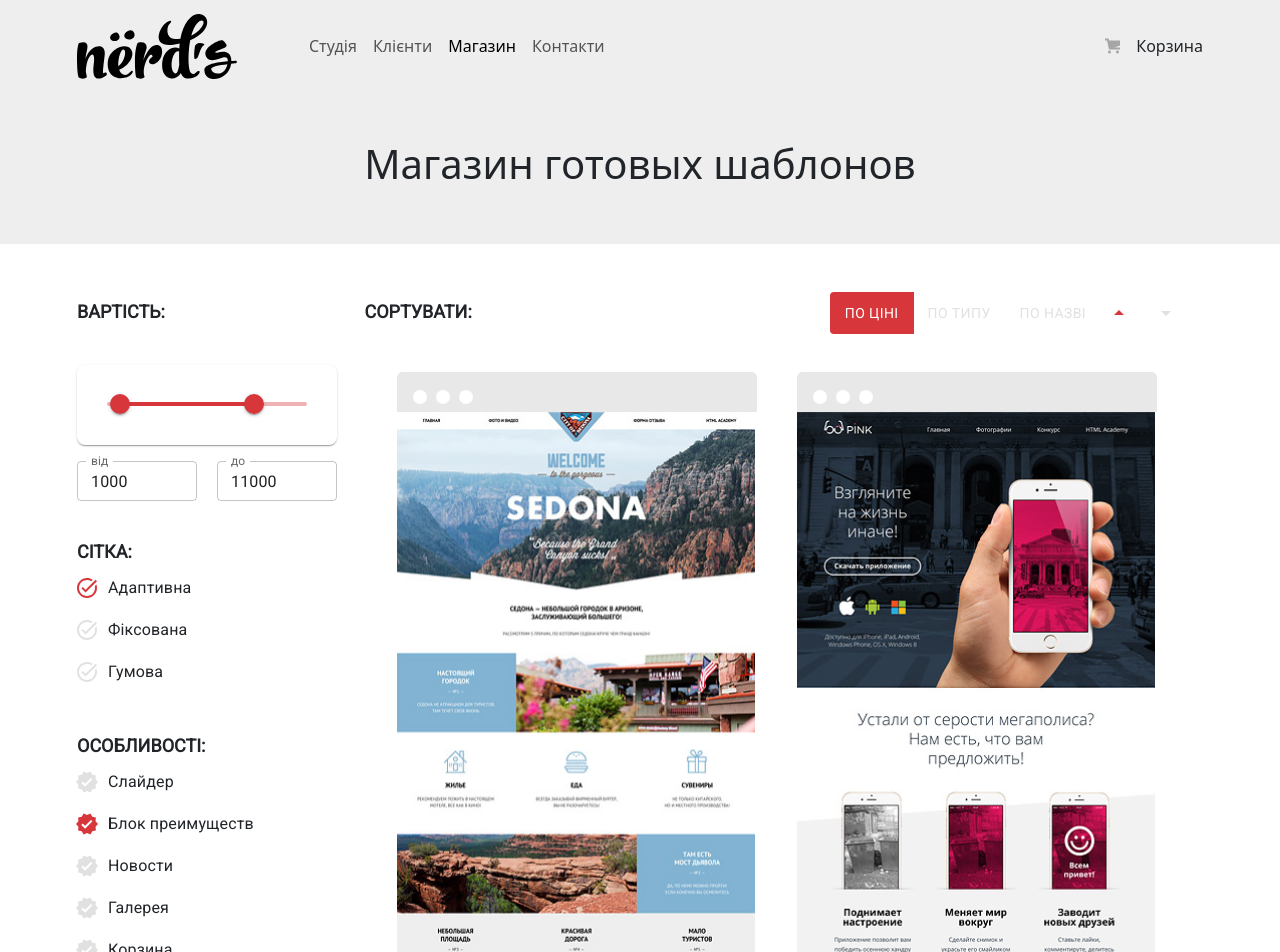
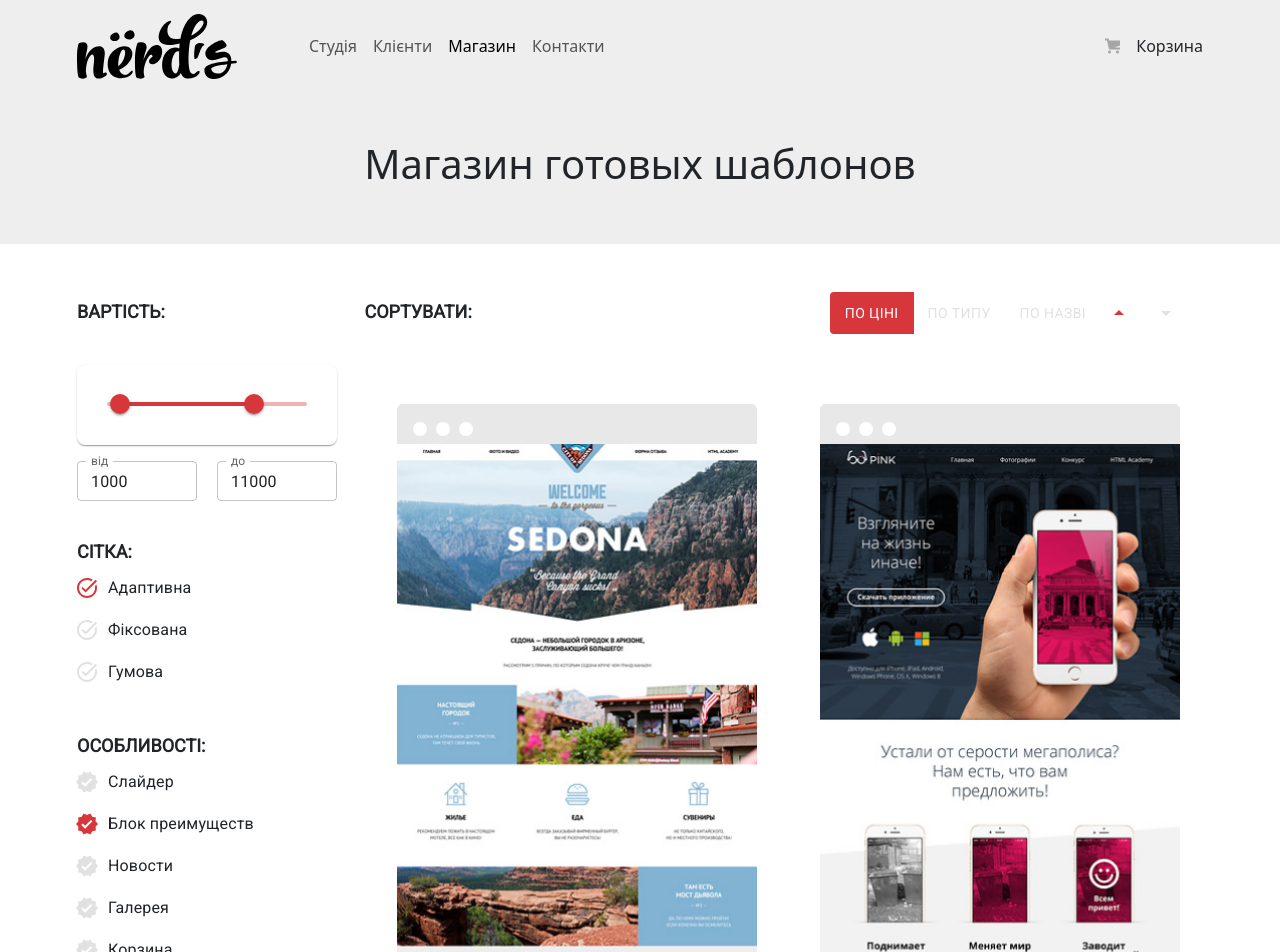
Before and after one commit to xSemuel/project-nerds, a React (Create React App) app: page /store in a window 1280 px wide. Shown: the top 952 px of the page. Built offline with nearby package versions, Linux system fonts and the light colour scheme.

Commit message:
feat: added css to CatalogCards component

```diff
--- a/public/css/style.css
+++ b/public/css/style.css
@@ -230,3 +230,99 @@ input[type="number"]:focus {
     appearance: none;
     -moz-appearance: textfield;
 }
+
+
+.catalog__list {
+  display: grid;
+  grid-template-columns: repeat(2, 1fr);
+  column-gap: 40px;
+  row-gap: 30px;
+  /* .list-reset(); */
+
+  margin-top: 32px;
+  margin-bottom: 58px;
+}
+
+.card-product {
+  position: relative;
+  box-sizing: border-box;
+  width: 360px;
+  height: 618px;
+  border-top: 40px solid fade(#444444, 12%);
+  border-radius: 5px;
+  transition: 0.6s ease-in-out;
+}
+
+.card-product:hover {
+  border-top-color:#444444;
+  box-shadow: 0 6px 15px 0 fade(#000000, 25%);
+}
+
+.card-product::before {
+  content: "";
+  position: absolute;
+  left: 16px;
+  top: -27px;
+  width: 14px;
+  height: 14px;
+  border-radius: 50%;
+  background-color: #ffffff;
+  box-shadow: 23px 0 0 #ffffff, 46px 0 0 #ffffff;
+}
+
+.card-product__image {
+  display: block;
+  width: 100%;
+  height: 578px;
+  object-fit: cover;
+}
+
+.card-product__description {
+  position: absolute;
+  left: 0;
+  right: 0;
+  bottom: 0;
+  padding: 8px 60px 42px;
+  text-align: center;
+  background-color: #eeeeee;
+  opacity: 0;
+  transition: opacity 0.6s ease-in-out;
+
+  .card-product:hover & {
+    opacity: 1;
+  }
+
+  .card-product:focus-within & {
+    opacity: 1;
+  }
+}
+
+.card-product__title {
+  margin-top: 16px;
+  margin-bottom: 16px;
+  font-size: 18px;
+  font-weight: 700;
+  line-height: 30px;
+  color: #000000;
+  text-transform: uppercase;
+}
+
+.card-product__link {
+  color: #000000;
+  text-decoration: none;
+
+  &:hover {
+    color: #fb565a;
+  }
+
+  &:active {
+    color: fade(#000000, 30%);
+  }
+}
+
+.card-product__text {
+  overflow: hidden;
+  max-height: 380px;
+  line-height: 18px;
+  color: #666666;
+}
--- a/src/components/catalog-cards/ButtonsShowCard.jsx
+++ b/src/components/catalog-cards/ButtonsShowCard.jsx
@@ -1,7 +1,7 @@
 /** @jsxImportSource @emotion/react */
 import { css } from '@emotion/react';
 import { useState } from 'react';
-import { createTheme, ThemeProvider, Typography, Pagination, Stack } from '@mui/material';
+import { createTheme, ThemeProvider, Pagination, Stack } from '@mui/material';
 
 const paginationWrapper = css`
     align-items: center;
@@ -11,16 +11,15 @@ const paginationWrapper = css`
 export const ButtonsShowCard = () => {
 
     const theme = createTheme({
-        Typography: {
-            button: {
-              fontSize: '1rem',
-              color: 'yellow'
-            },
+            // button.MuiButtonBase: {
+            //     color: 'yellow'
 
-          },
+            // },
+            // button.MuiPaginationItem: {
+            //     color: 'yellow'
+            // }
+    })
 
-
-    })
 
     const [page, setPage] = useState(1);
     const handleChange = (event, value) => {
@@ -33,8 +32,6 @@ export const ButtonsShowCard = () => {
                 {/* <Typography>Page:{page}</Typography> */}
                 <Pagination count={5} page={page} onChange={handleChange} />
             </Stack>
-
-
         </ThemeProvider>
     );
 }
--- a/src/components/catalog-cards/CatalogCards.jsx
+++ b/src/components/catalog-cards/CatalogCards.jsx
@@ -3,28 +3,6 @@ import { css } from '@emotion/react';
 import { ButtonsShowCard } from './ButtonsShowCard';
 import { CATALOG_GOODS } from "../../constants"
 
-    const catalogList = css`
-        display: flex;
-        flex-wrap: wrap;
-        margin-bottom: 23px;
-    `
-    const catalogItem = css`
-        width: 360px;
-        height: 620px;
-        margin-right: 40px;
-        margin-bottom: 30px;
-        position: relative;
-        border-radius: 0 0 5px 5px;
-        cursor: pointer;
-        &:nth-child(2n) {
-            margin-right: 0;
-        }
-        &:hover {
-            box-shadow: 0px 6px 15px rgba(0, 0, 0), 0.25);
-            opacity: 1;
-            display: block;
-        }
-    `
     const catalogSlider = css`
         width: 360px;
         height: 40px;
@@ -67,67 +45,6 @@ import { CATALOG_GOODS } from "../../constants"
         }
 
     `
-    const catalogImg = css `
-        width: 358px;
-        height: 578px;
-        border: 1px solid rgba( 0, 0, 0), 0.1);
-        border-radius: 0 0 5px 5px;
-    `
-
-    const itemImg = css `
-        width: 358px;
-        height: 578px;
-        border-radius: 0 0 5px 5px;
-    `
-
-    const catalogItemDescription = css `
-        width: 360px;
-        min-height: 231px;
-        padding: 26px 52px 44px 52px;
-        border-radius: 0 0 5px 5px;
-        box-sizing: border-box;
-        position: absolute;
-        bottom: 0;
-        background-color: #eeeeee;
-        display: none;
-        overflow: hidden;
-        &:hover {
-            display: block;
-        }
-    `
-    const catalogItemDescriptionTitle = css `
-        margin: 0;
-        font-weight: 700;
-        font-size: 18px;
-        line-height: 30px;
-        text-align: center;
-        text-transform: uppercase;
-        margin-bottom: 12px;
-        display: -webkit-box;
-        -webkit-line-clamp: 2;
-        -webkit-box-orient: vertical;
-        overflow: hidden;
-    `
-    const catalogItemDescriptionLink = css `
-        &:hover {
-            color: #fb565a;
-        }
-        &:active {
-            color: #000000;
-            opacity: 0.3;
-        }
-    `
-    const catalogItemDescriptionContent = css `
-        line-height: 18px;
-        text-align: center;
-        color: #666666;
-        margin: 0;
-        margin-bottom: 32px;
-        display: -webkit-box;
-        -webkit-line-clamp: 10;
-        -webkit-box-orient: vertical;
-        overflow: hidden;
-    `
     const btnCatalogItem  = css `
         display: block;
         width: 200px;
@@ -149,41 +66,36 @@ import { CATALOG_GOODS } from "../../constants"
 export const CatalogCards = () => {
     return (
         <>
-            <ul css={catalogList}>
+            <ul class="catalog__list">
 
                 {CATALOG_GOODS.map(({ title, srcLogo, alt, descName, descInfo, descAriaLabel, descPrice }, index) =>
-
-                <li key={index} css={catalogItem}>
-                    <div css={catalogSlider}>
+                    <li key={title} class="catalog__list-item card-product">
+                        <div css={catalogSlider}>
                         <div css={circle}></div>
                     </div>
-                    <div className={catalogImg}>
-                        <h3 className="visually-hidden">{title}</h3>
-                        <img css={itemImg}
-                            src={srcLogo}
-                            width="358"
-                            height="578"
-                            alt={alt}
-                        />
-                    </div>
-                    <div css={catalogItemDescription}>
-                        <h3 css={catalogItemDescriptionTitle}>
-                            <a css={catalogItemDescriptionLink} href="!#" aria-label="открыть окно с демонстрацией сайта"
-                            >{descName}</a>
+                    <picture>
+                        <img class="card-product__image" src={srcLogo} alt={alt} width="358" height="578" />
+                    </picture>
+
+                    <div class="card-product__description">
+                        <h3 class="card-product__title">
+                        <a class="card-product__link" href="blank.html">{title}</a>
                         </h3>
-                        <p css={catalogItemDescriptionContent}>{descInfo}</p>
+                        <p class="card-product__text">{descInfo}</p>
                         <button
                             className="btn"
                             css={btnCatalogItem}
                             type="button"
                             aria-label={descAriaLabel}
                         >
-                            {descPrice} <span>&!#8381;</span>
+                            {descPrice}грн.
                         </button>
                     </div>
-                </li>
-                )},
+                    </li>
+                )}
+
             </ul>
+
             <ButtonsShowCard />
         </>
     )
```
